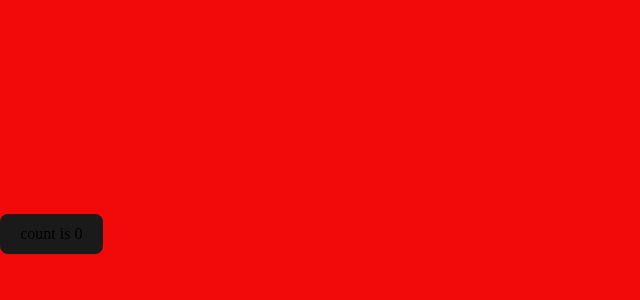
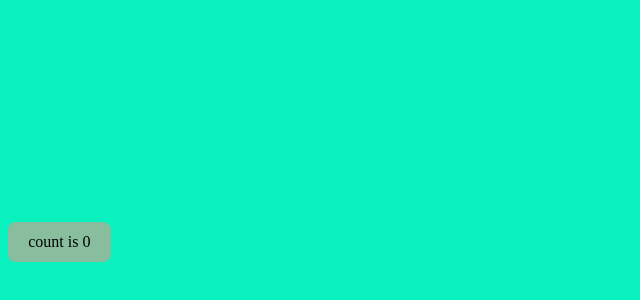
Before and after one commit to Marcusey/uppgiftHobby, a website built with Vite: page index.html in a window 1280 px wide. Shown: the part 166-466 px from the top of the page, without its empty margins (0-640 px from the left). Built offline with nearby package versions, Linux system fonts and the light colour scheme.

Commit message:
:lipstick: decorate counter

```diff
--- a/main.js
+++ b/main.js
@@ -1,10 +1,3 @@
-document.querySelector('#counter').innerHTML = `
-
-  <div class="card">
-    <button id="counter" type="button"></button>
-  </div>
-
-`
 function setupCounter(element) {
   let counter = 0
   const setCounter = (count) => {
--- a/style.css
+++ b/style.css
@@ -1,10 +1,9 @@
 body {
-  margin: 0;
   display: flex;
   place-items: center;
   min-width: 320px;
   min-height: 100vh;
-  background-color: #f10909;
+  background-color: #09f1bf;
 }
 
 #counter {
@@ -14,16 +13,7 @@ body {
   font-size: 1em;
   font-weight: 500;
   font-family: inherit;
-  background-color: #1a1a1a;
+  background-color: #aab194ca;
   cursor: pointer;
   transition: border-color 0.25s;
 }
-
-#counter:hover {
-  border-color: #646cff;
-}
-
-#counter:focus,
-#counter:focus-visible {
-  outline: 4px auto -webkit-focus-ring-color;
-}
```
